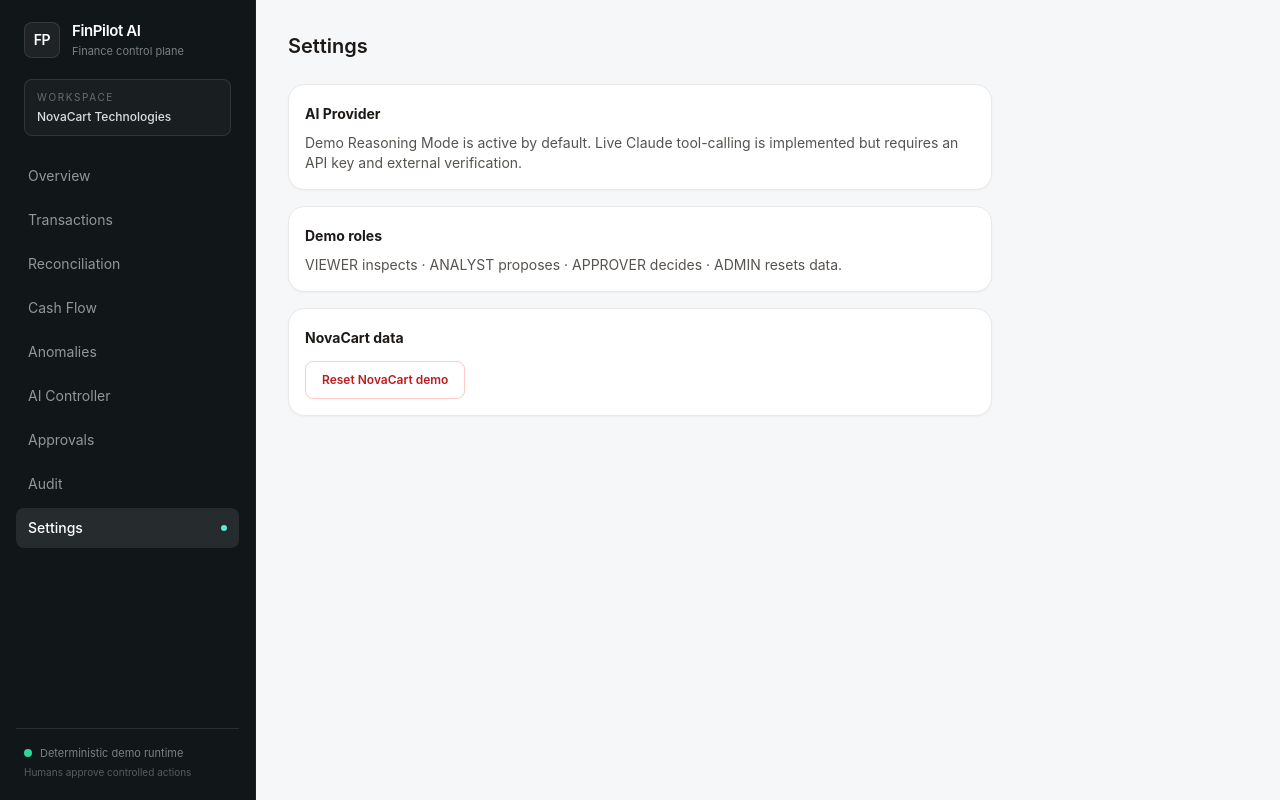
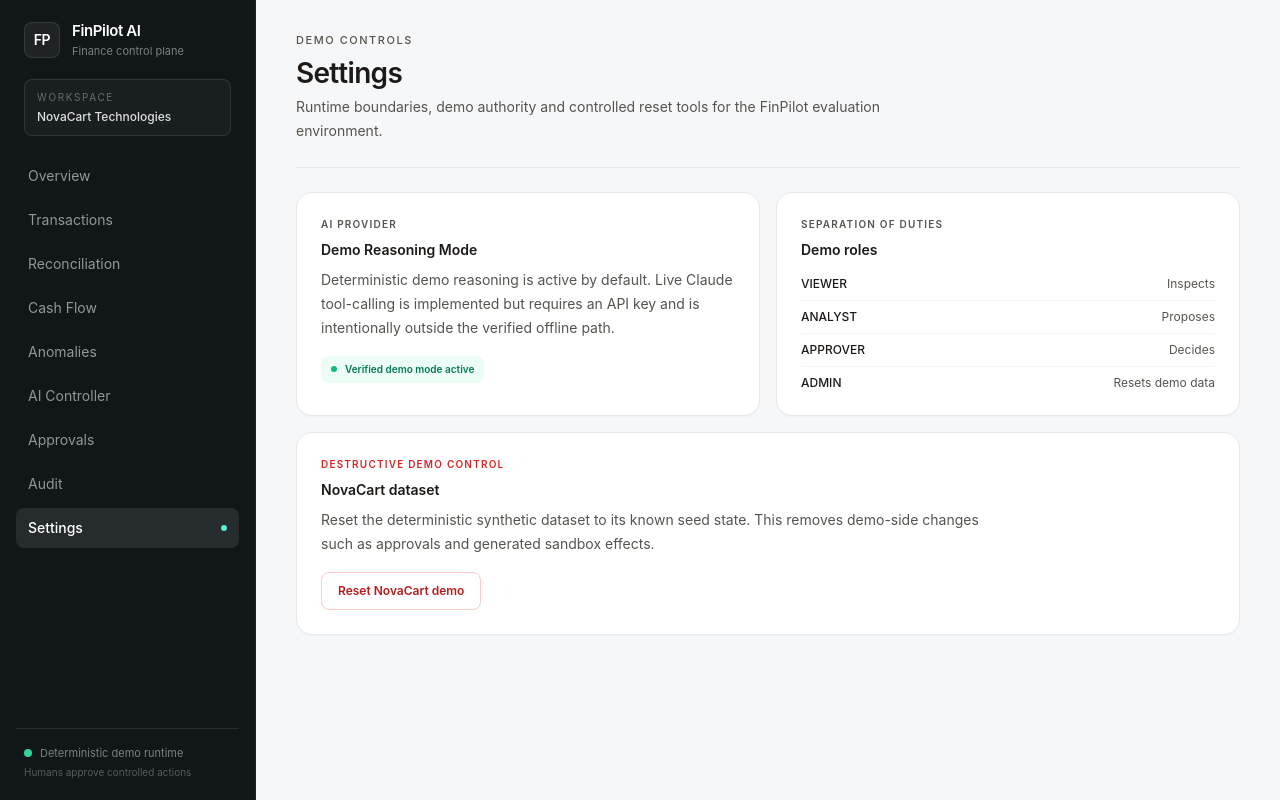
Before and after one commit to nexline-01xA/FinPilot-AI, a Next.js app in the folder frontend/: page /settings in a window 1280 px wide. Built offline with nearby package versions, Linux system fonts and the light colour scheme.

Commit message:
ui: polish settings and demo boundaries

```diff
--- a/frontend/app/settings/page.tsx
+++ b/frontend/app/settings/page.tsx
@@ -1 +1,17 @@
-import {Card} from '@/components/Card';import DemoResetButton from '@/components/DemoResetButton';export default function Page(){return <div className="p-8 max-w-3xl"><h1 className="text-xl font-semibold mb-6">Settings</h1><Card className="p-4 mb-4"><b className="text-sm">AI Provider</b><p className="mt-2 text-sm text-ink-600">Demo Reasoning Mode is active by default. Live Claude tool-calling is implemented but requires an API key and external verification.</p></Card><Card className="p-4 mb-4"><b className="text-sm">Demo roles</b><p className="mt-2 text-sm text-ink-600">VIEWER inspects · ANALYST proposes · APPROVER decides · ADMIN resets data.</p></Card><Card className="p-4"><b className="text-sm">NovaCart data</b><div className="mt-3"><DemoResetButton/></div></Card></div>}
+import {Card} from '@/components/Card';
+import DemoResetButton from '@/components/DemoResetButton';
+
+export default function Page(){
+  return <div className="mx-auto max-w-5xl px-4 py-6 sm:px-6 sm:py-8 lg:px-10">
+    <header className="mb-6 border-b border-[#e7e9ea] pb-6">
+      <div className="mb-2 text-[11px] font-medium uppercase tracking-[0.14em] text-ink-600">Demo controls</div>
+      <h1 className="text-2xl font-semibold tracking-tight sm:text-[28px]">Settings</h1>
+      <p className="mt-1.5 max-w-2xl text-sm leading-6 text-ink-600">Runtime boundaries, demo authority and controlled reset tools for the FinPilot evaluation environment.</p>
+    </header>
+    <div className="grid gap-4 lg:grid-cols-2">
+      <Card className="p-5 sm:p-6"><div className="text-[10px] font-semibold uppercase tracking-[0.12em] text-ink-600">AI Provider</div><div className="mt-2 text-sm font-semibold">Demo Reasoning Mode</div><p className="mt-2 text-sm leading-6 text-ink-600">Deterministic demo reasoning is active by default. Live Claude tool-calling is implemented but requires an API key and is intentionally outside the verified offline path.</p><div className="mt-4 inline-flex items-center gap-2 rounded-lg bg-emerald-50 px-2.5 py-1.5 text-[10px] font-semibold text-emerald-700"><span className="h-1.5 w-1.5 rounded-full bg-emerald-500"/>Verified demo mode active</div></Card>
+      <Card className="p-5 sm:p-6"><div className="text-[10px] font-semibold uppercase tracking-[0.12em] text-ink-600">Separation of duties</div><div className="mt-2 text-sm font-semibold">Demo roles</div><div className="mt-4 space-y-2 text-xs"><div className="flex justify-between border-b border-paper-100 pb-2"><span className="font-medium">VIEWER</span><span className="text-ink-600">Inspects</span></div><div className="flex justify-between border-b border-paper-100 pb-2"><span className="font-medium">ANALYST</span><span className="text-ink-600">Proposes</span></div><div className="flex justify-between border-b border-paper-100 pb-2"><span className="font-medium">APPROVER</span><span className="text-ink-600">Decides</span></div><div className="flex justify-between"><span className="font-medium">ADMIN</span><span className="text-ink-600">Resets demo data</span></div></div></Card>
+      <Card className="p-5 sm:p-6 lg:col-span-2"><div className="text-[10px] font-semibold uppercase tracking-[0.12em] text-red-600">Destructive demo control</div><div className="mt-2 text-sm font-semibold">NovaCart dataset</div><p className="mt-2 max-w-2xl text-sm leading-6 text-ink-600">Reset the deterministic synthetic dataset to its known seed state. This removes demo-side changes such as approvals and generated sandbox effects.</p><div className="mt-4"><DemoResetButton/></div></Card>
+    </div>
+  </div>
+}
```
